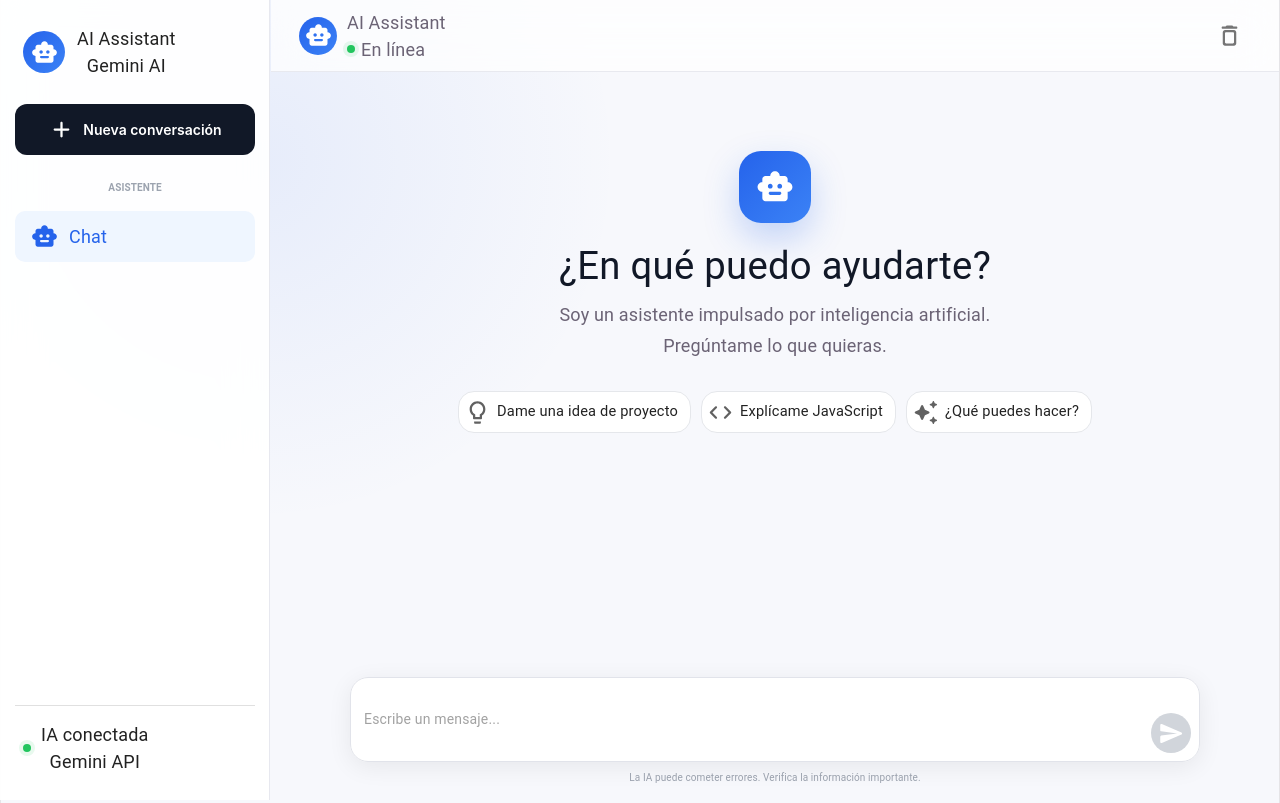
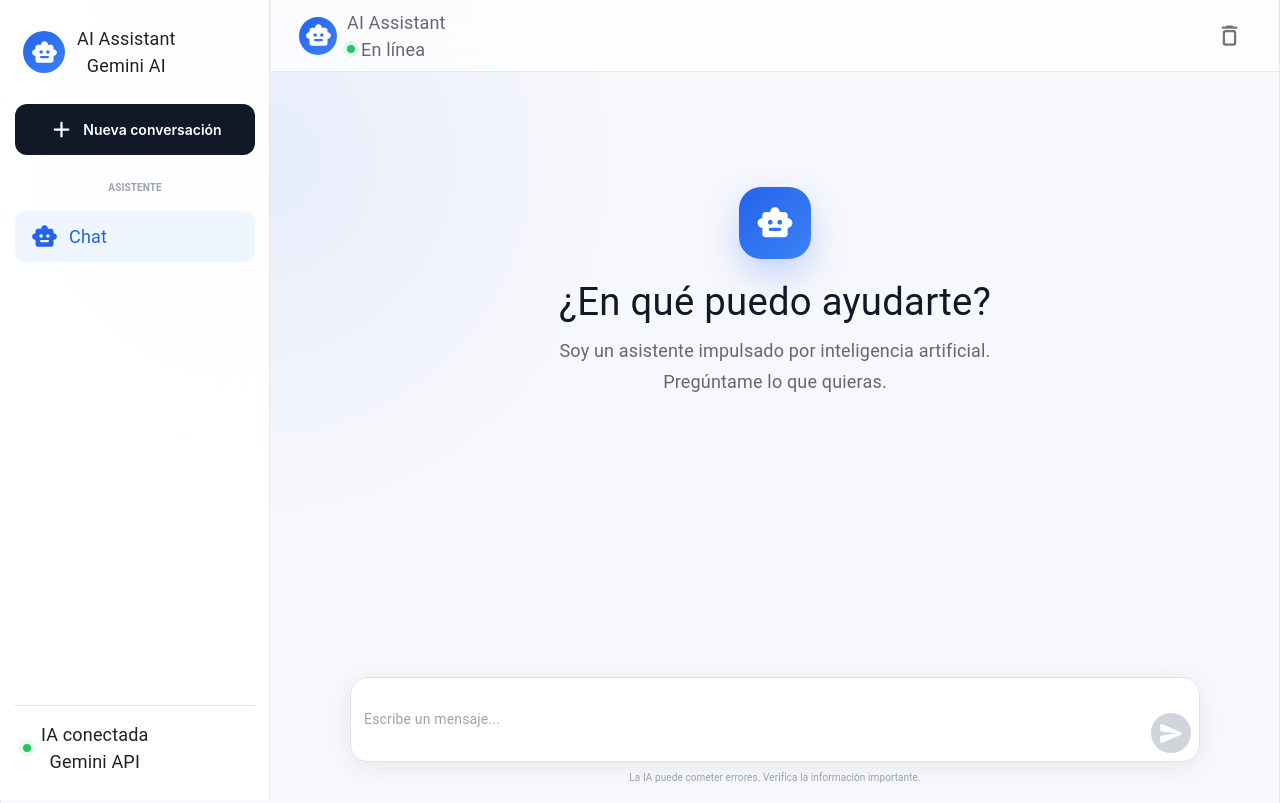
Before and after one commit to Patogol35/Fbot, a React app: page / in a window 1280 px wide. Built offline with nearby package versions, Linux system fonts and the light colour scheme; the HTML template or start-up script is replaced by a standard one.

Commit message:
Update Chat.jsx

```diff
--- a/src/components/Chat.jsx
+++ b/src/components/Chat.jsx
@@ -8,7 +8,6 @@ import {
     IconButton,
     Avatar,
     Divider,
-    Chip,
     CircularProgress,
     Drawer,
     List,
@@ -26,10 +25,6 @@ import {
     AddRounded,
     MenuRounded,
     DeleteOutlineRounded,
-    AutoAwesomeRounded,
-    CodeRounded,
-    LightbulbOutlined,
-    CloseRounded,
 } from "@mui/icons-material";
 
 import "./Chat.css";
@@ -38,7 +33,9 @@ function Chat() {
 
     const theme = useTheme();
 
-    const isMobile = useMediaQuery(theme.breakpoints.down("md"));
+    const isMobile = useMediaQuery(
+        theme.breakpoints.down("md")
+    );
 
     const [message, setMessage] = useState("");
     const [messages, setMessages] = useState([]);
@@ -123,6 +120,7 @@ function Chat() {
         } finally {
 
             setLoading(false);
+
         }
     };
 
@@ -147,30 +145,25 @@ function Chat() {
         }
     };
 
-    const suggestions = [
-        {
-            icon: <LightbulbOutlined />,
-            text: "Dame una idea de proyecto"
-        },
-        {
-            icon: <CodeRounded />,
-            text: "Explícame JavaScript"
-        },
-        {
-            icon: <AutoAwesomeRounded />,
-            text: "¿Qué puedes hacer?"
-        }
-    ];
-
     return (
         <Box className="chat-page">
 
             {/* SIDEBAR */}
 
             <Drawer
-                variant={isMobile ? "temporary" : "permanent"}
-                open={isMobile ? drawerOpen : true}
-                onClose={() => setDrawerOpen(false)}
+                variant={
+                    isMobile
+                        ? "temporary"
+                        : "permanent"
+                }
+                open={
+                    isMobile
+                        ? drawerOpen
+                        : true
+                }
+                onClose={() =>
+                    setDrawerOpen(false)
+                }
                 className="chat-drawer"
             >
 
@@ -183,6 +176,7 @@ function Chat() {
                         </Avatar>
 
                         <Box>
+
                             <Typography
                                 fontWeight={700}
                                 fontSize={16}
@@ -196,6 +190,7 @@ function Chat() {
                             >
                                 Gemini AI
                             </Typography>
+
                         </Box>
 
                     </Box>
@@ -205,7 +200,6 @@ function Chat() {
                         onClick={newChat}
                     >
                         <AddRounded />
-
                         Nueva conversación
                     </button>
 
@@ -221,6 +215,7 @@ function Chat() {
                             selected
                             onClick={newChat}
                         >
+
                             <ListItemIcon>
                                 <SmartToyRounded />
                             </ListItemIcon>
@@ -228,6 +223,7 @@ function Chat() {
                             <ListItemText
                                 primary="Chat"
                             />
+
                         </ListItemButton>
 
                     </List>
@@ -241,6 +237,7 @@ function Chat() {
                             <span className="online-dot" />
 
                             <Box>
+
                                 <Typography
                                     fontSize={13}
                                     fontWeight={600}
@@ -254,6 +251,7 @@ function Chat() {
                                 >
                                     Gemini API
                                 </Typography>
+
                             </Box>
 
                         </Box>
@@ -360,28 +358,6 @@ function Chat() {
                                     Pregúntame lo que quieras.
                                 </Typography>
 
-                                <Box className="suggestions">
-
-                                    {suggestions.map(
-                                        (suggestion, index) => (
-
-                                            <Chip
-                                                key={index}
-                                                icon={suggestion.icon}
-                                                label={suggestion.text}
-                                                onClick={() =>
-                                                    sendMessage(
-                                                        suggestion.text
-                                                    )
-                                                }
-                                                className="suggestion-chip"
-                                            />
-
-                                        )
-                                    )}
-
-                                </Box>
-
                             </Box>
 
                         </Fade>
@@ -412,8 +388,7 @@ function Chat() {
                                             <Typography
                                                 className="message-name"
                                             >
-                                                {msg.role ===
-                                                "user"
+                                                {msg.role === "user"
                                                     ? "Tú"
                                                     : "AI Assistant"}
                                             </Typography>
@@ -422,11 +397,13 @@ function Chat() {
                                                 elevation={0}
                                                 className={`message-bubble ${msg.role}`}
                                             >
+
                                                 <Typography
                                                     className="message-text"
                                                 >
                                                     {msg.content}
                                                 </Typography>
+
                                             </Paper>
 
                                         </Box>
@@ -456,12 +433,11 @@ function Chat() {
                                             elevation={0}
                                             className="message-bubble assistant typing-bubble"
                                         >
+
                                             <Box className="typing">
-
                                                 <span />
                                                 <span />
                                                 <span />
-
                                             </Box>
 
                                         </Paper>
@@ -509,6 +485,7 @@ function Chat() {
                             }
                             className="send-button"
                         >
+
                             {loading ? (
                                 <CircularProgress
                                     size={21}
@@ -517,6 +494,7 @@ function Chat() {
                             ) : (
                                 <SendRounded />
                             )}
+
                         </IconButton>
 
                     </Box>
```
Lines whose indentation alone changed are shown as unchanged.
